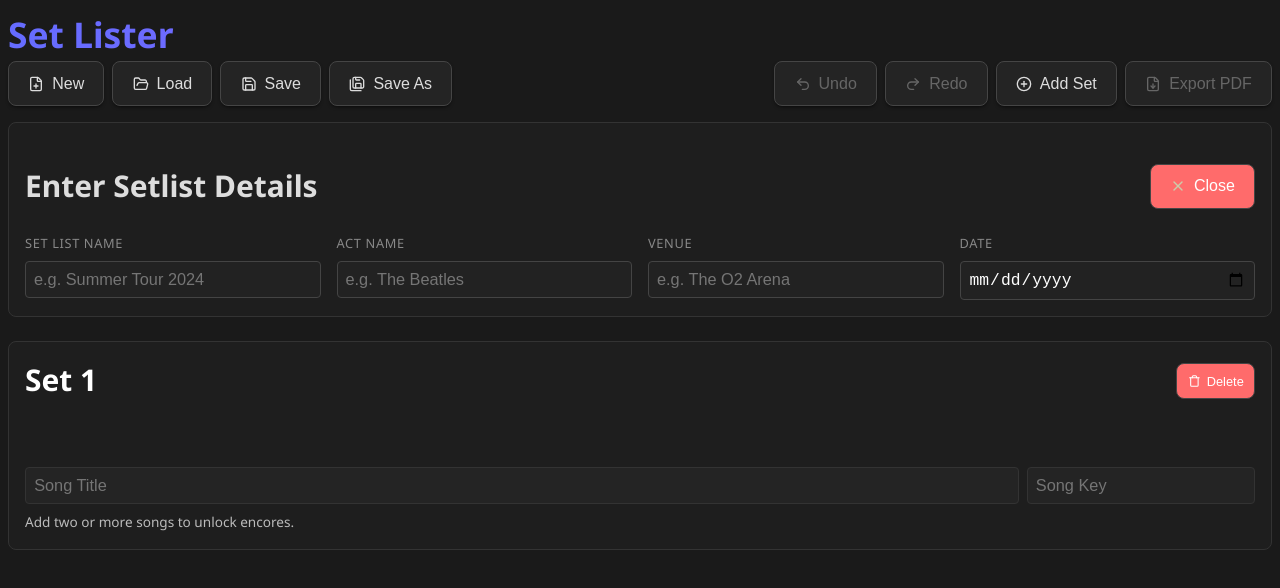
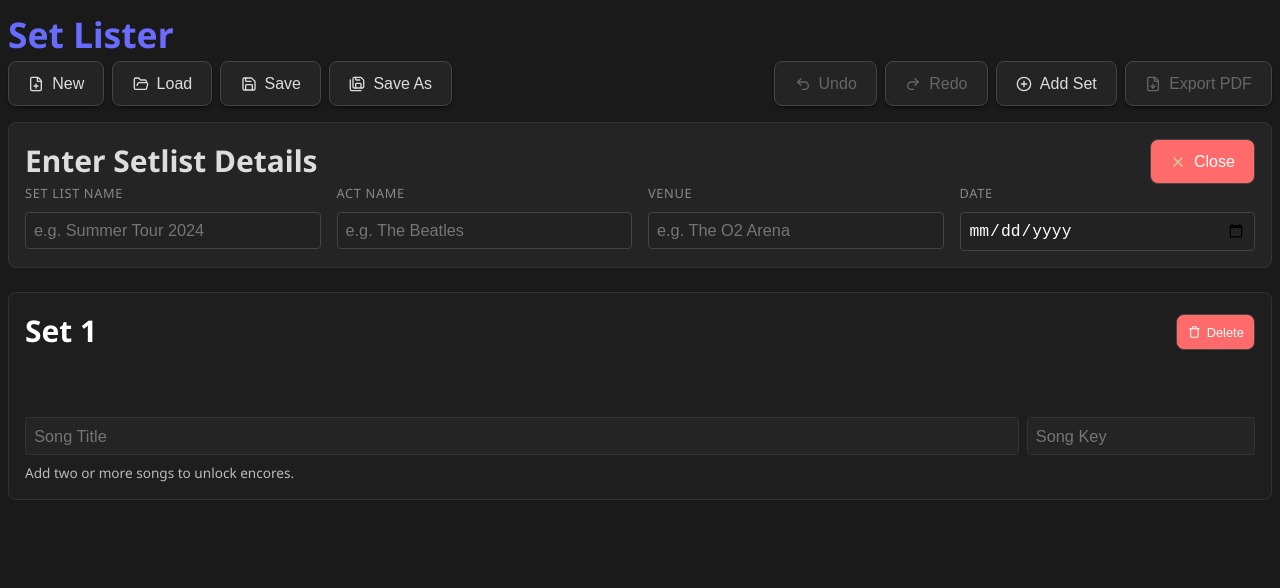
Before and after one commit to thebigdavec/set-lister, a Vue app: page / in a window 1280 px wide. Shown: the top 588 px of the page. Built offline with nearby package versions, Linux system fonts and the light colour scheme.

Commit message:
Replace setlist-metadata wrapper with card
Remove the .setlist-metadata CSS block (background, padding,
border-radius, border) and add a nested h2 reset to scoped styles.

```diff
--- a/src/components/SetlistMetadata.vue
+++ b/src/components/SetlistMetadata.vue
@@ -31,7 +31,7 @@ onMounted(() => {
 </script>
 
 <template>
-    <div class="setlist-metadata">
+    <div class="card">
         <div class="metadata-title">
             <h2 v-if="noDetailsExist">Enter Setlist Details</h2>
             <h2 v-else-if="store.metadata.setListName">
@@ -117,13 +117,6 @@ onMounted(() => {
 </template>
 
 <style scoped>
-.setlist-metadata {
-    background-color: #1e1e1e;
-    padding: 1rem;
-    border-radius: 8px;
-    border: 1px solid #333;
-}
-
 .metadata-grid {
     display: grid;
     grid-template-columns: repeat(auto-fit, minmax(200px, 1fr));
@@ -173,6 +166,11 @@ onMounted(() => {
     font-size: 1.6rem;
     color: #ddd;
 
+    h2 {
+        margin: 0;
+        padding: 0;
+    }
+
     button {
         font-size: 1rem;
         background: #242424;
```
